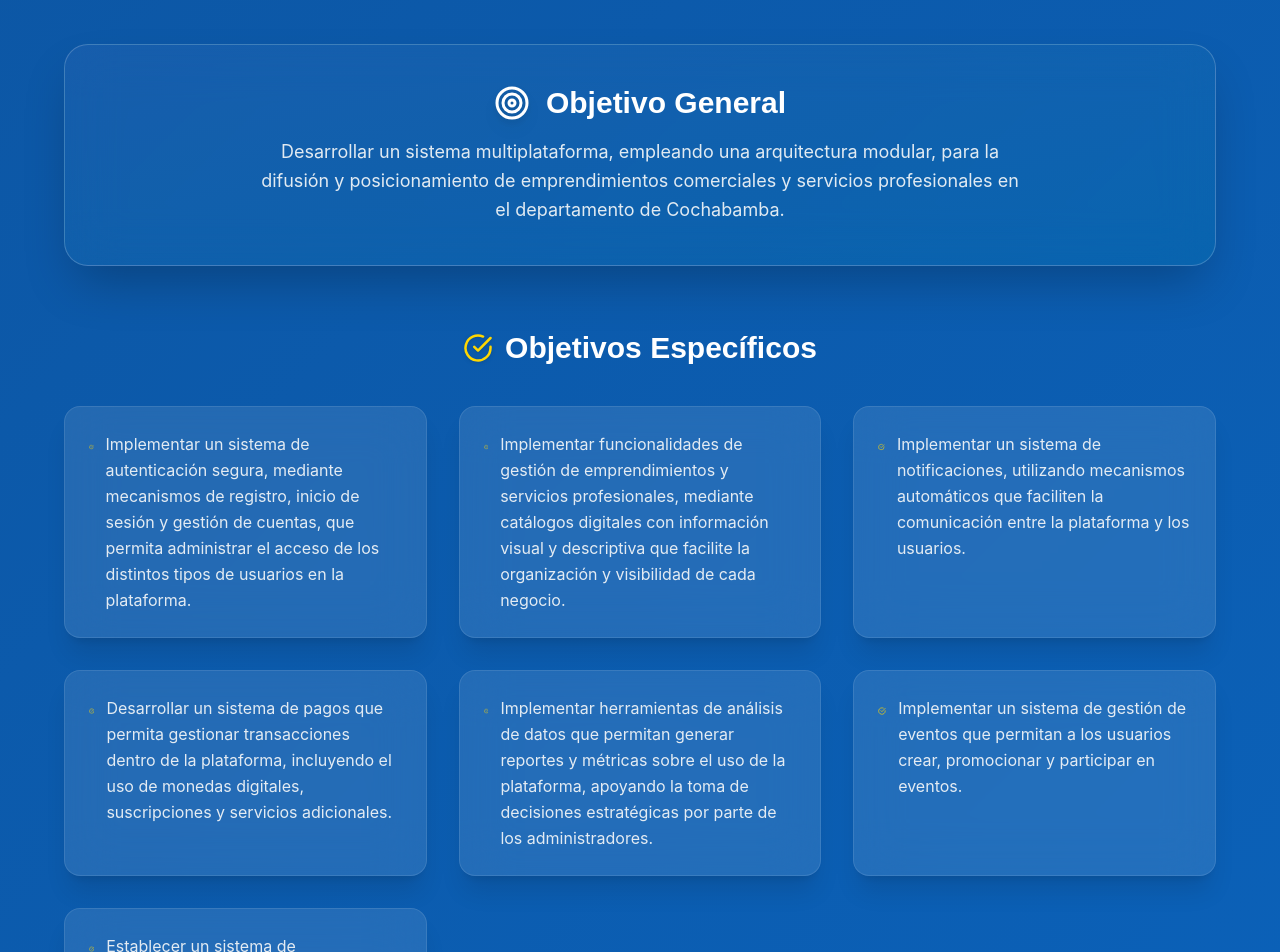
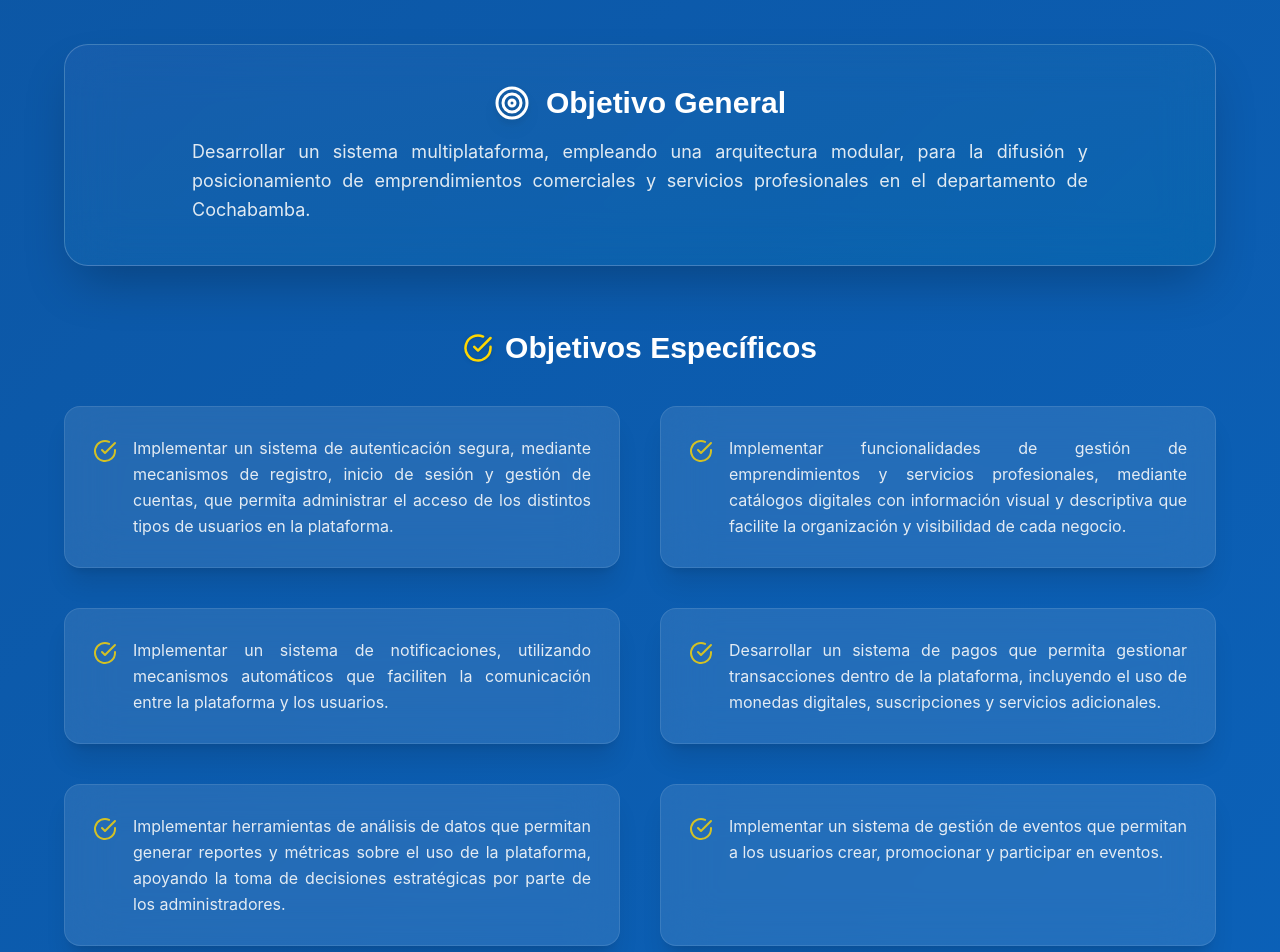
Before and after one commit to TinkuProject/Presentation, a React (Vite) app: page / in a window 1280 px wide. Shown: the part 2520-3472 px from the top of the page. Built offline with nearby package versions, Linux system fonts and the light colour scheme.

Commit message:
justify text

```diff
--- a/src/components/BusinessModel.tsx
+++ b/src/components/BusinessModel.tsx
@@ -75,7 +75,9 @@ export default function BusinessModel() {
                              shadow-2xl border border-white/20 text-left"
                 >
                   <h3 className="text-2xl font-bold text-white mb-3">{s.title}</h3>
-                  <p className="text-[#F8F9FA]/80 leading-relaxed">{s.text}</p>
+                  <p className="text-[#F8F9FA]/80 leading-relaxed text-justify">
+                    {s.text}
+                  </p>
                 </motion.div>
               ))}
             </div>
@@ -93,7 +95,7 @@ export default function BusinessModel() {
               >
                 <h3 className="text-3xl font-bold text-white mb-4">{s.title}</h3>
 
-                <p className="text-[#F8F9FA]/80 text-lg leading-relaxed mb-8">
+                <p className="text-[#F8F9FA]/80 leading-relaxed text-left md:text-justify">
                   {s.text}
                 </p>
 
--- a/src/components/Conclusions.tsx
+++ b/src/components/Conclusions.tsx
@@ -51,7 +51,7 @@ export default function Conclusions() {
             >
               <div className="flex items-start gap-3">
                 <FiChevronsRight className="text-[#FFD700] text-2xl mt-1" />
-                <p className="text-[#F8F9FA]/85 leading-relaxed">{rec}</p>
+                <p className="text-[#F8F9FA]/85 leading-loose text-left md:text-justify">{rec}</p>
               </div>
             </motion.div>
           ))}
--- a/src/components/Costs.tsx
+++ b/src/components/Costs.tsx
@@ -28,7 +28,7 @@ export default function Costs() {
             Técnica Utilizada
           </h3>
 
-          <p className="text-[#F8F9FA]/90 text-lg leading-relaxed text-center max-w-3xl mx-auto">
+          <p className="text-[#F8F9FA]/90 text-lg leading-relaxed text-left md:text-justify max-w-3xl mx-auto">
             La estimación de costos del proyecto se realizó utilizando el
             <strong> método pragmático</strong>, el cual valora el esfuerzo real de desarrollo
             en función de horas/hombre. Para su aplicación, se consideraron salarios promedio
@@ -66,7 +66,7 @@ export default function Costs() {
                 />
               </div>
 
-              <p className="mt-6 text-[#F8F9FA]/70 text-lg leading-relaxed">
+              <p className="mt-6 text-[#F8F9FA]/70 text-lg leading-relaxed text-left md:text-justify">
                 El costo de personal representa el componente principal del proyecto,
                 basado en el método de horas/hombre y salarios promedio del sector tecnológico boliviano.
               </p>
@@ -94,7 +94,7 @@ export default function Costs() {
                 />
               </div>
 
-              <p className="mt-6 text-[#F8F9FA]/70 text-lg leading-relaxed">
+              <p className="mt-6 text-[#F8F9FA]/70 text-lg leading-relaxed text-left md:text-justify">
                 La arquitectura multi-proveedor reduce riesgos, mejora la flexibilidad
                 y optimiza los costos operativos sin comprometer el rendimiento.
               </p>
--- a/src/components/DatabaseSection.tsx
+++ b/src/components/DatabaseSection.tsx
@@ -14,7 +14,7 @@ export default function DatabaseSection() {
           alt="Arquitectura de la base de datos"
         />
 
-        <p className="text-[#F8F9FA]/80 mt-10 text-lg leading-relaxed">
+        <p className="text-[#F8F9FA]/80 mt-10 text-lg leading-relaxed text-left md:text-justify mx-auto">
           Supabase (PostgreSQL) gestiona usuarios, negocios, eventos,
           transacciones, servicios, productos y calificaciones. Incluye autenticación,
           políticas de seguridad y sincronización en tiempo real.
--- a/src/components/Footer.tsx
+++ b/src/components/Footer.tsx
@@ -1,7 +1,7 @@
 export default function Footer() {
   return (
     <footer className="py-10 text-center text-[#F8F9FA]/60">
-      © 2025 Plataforma Tinku — Presentación Académica
+      © 2026 Plataforma Tinku — Presentación Académica
     </footer>
   );
 }
--- a/src/components/Objectives.tsx
+++ b/src/components/Objectives.tsx
@@ -34,32 +34,32 @@ export default function Objectives() {
             <h3 className="text-3xl font-bold text-white">Objetivo General</h3>
           </div>
 
-          <p className="text-[#F8F9FA]/90 text-lg leading-relaxed text-center max-w-3xl mx-auto">
+          <p className="text-[#F8F9FA]/90 text-lg leading-relaxed text-left md:text-justify max-w-4xl mx-auto">
             Desarrollar un sistema multiplataforma, empleando una arquitectura modular, para la difusión y posicionamiento de emprendimientos comerciales y servicios profesionales en el departamento de Cochabamba.
           </p>
         </motion.div>
 
-        {/* OBJETIVOS ESPECIFICOS */}
+        {/* OBJETIVOS ESPECÍFICOS */}
         <h3 className="text-3xl font-bold text-white mb-10 text-center flex items-center justify-center gap-3">
           <FiCheckCircle className="text-[#FFD700] text-3xl drop-shadow" />
           Objetivos Específicos
         </h3>
 
-        <div className="grid md:grid-cols-2 lg:grid-cols-3 gap-8">
+        <div className="grid grid-cols-1 md:grid-cols-2 gap-10">
           {goals.map((g, i) => (
             <motion.div
               key={i}
               initial={{ opacity: 0, y: 20 }}
               whileInView={{ opacity: 1, y: 0 }}
-              whileHover={{ scale: 1.05 }}
               transition={{ duration: 0.5 }}
-              className="p-6 bg-white/10 backdrop-blur-xl rounded-2xl
-                         border border-white/10 shadow-xl cursor-pointer
-                         hover:bg-white/20 transition-all"
+              whileHover={{ scale: 1.04 }}
+              className="p-7 bg-white/10 backdrop-blur-xl rounded-2xl
+                 border border-white/10 shadow-xl cursor-pointer
+                 hover:bg-white/20 transition-colors duration-200"
             >
-              <div className="flex items-start gap-3">
-                <FiCheckCircle className="text-[#FFD700] text-2xl mt-1" />
-                <p className="text-[#F8F9FA]/90 text-md leading-relaxed">
+              <div className="flex items-start gap-4">
+                <FiCheckCircle className="text-[#FFD700]/80 text-2xl mt-1 shrink-0" />
+                <p className="text-[#F8F9FA]/90 text-md leading-relaxed text-left md:text-justify">
                   {g}
                 </p>
               </div>
--- a/src/components/Problem.tsx
+++ b/src/components/Problem.tsx
@@ -40,7 +40,7 @@ export default function Problem() {
             Formulación del problema
           </h3>
 
-          <p className="text-[#F8F9FA]/90 text-lg leading-relaxed">
+          <p className="text-[#F8F9FA]/90 text-lg leading-relaxed text-left md:text-justify">
             ¿Cómo mejorar la difusión y el posicionamiento de los emprendimientos comerciales y servicios profesionales
             en el departamento de Cochabamba para facilitar el acceso a información confiable y fortalecer la conexión
             entre emprendedores, negocios y consumidores?
```
